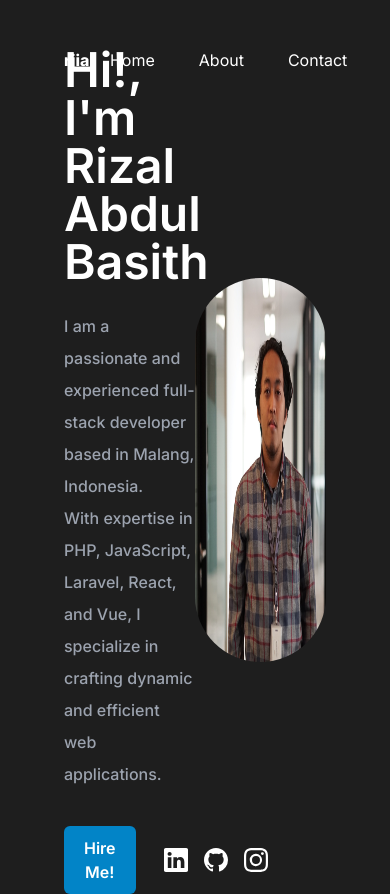
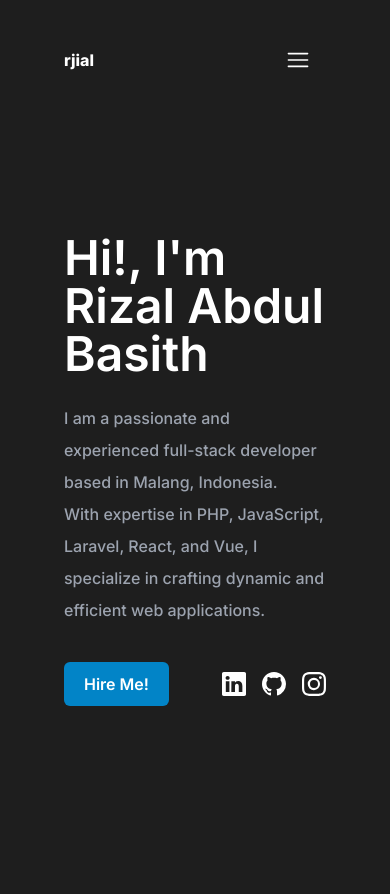
Before and after one commit to rjial/port-rjial, a Next.js app: page / in a window 390 px wide. After the commit the page ends 844 px from the top, so only its background shows below. Built offline with nearby package versions, Linux system fonts and the light colour scheme.

Commit message:
add responsive

```diff
--- a/app/page.tsx
+++ b/app/page.tsx
@@ -6,11 +6,11 @@ export default function Home() {
   return (
     <main className="">
       <div className='h-screen px-16 mx-auto pt-24 flex items-center justify-between'>
-        <div className='w-1/2'>
+        <div className='lg:w-1/2'>
           <h1 className='text-white font-semibold text-5xl mb-6'>Hi!, I'm Rizal Abdul Basith </h1>
           <h4 className='text-gray-400 font-medium leading-8'>I am a passionate and experienced full-stack developer based in Malang, Indonesia. </h4>
           <h4 className='text-gray-400 font-medium leading-8 mb-9'>With expertise in PHP, JavaScript, Laravel, React, and Vue, I specialize in crafting dynamic and efficient web applications.</h4>
-          <div className='flex items-center space-x-7'>
+          <div className='flex items-center space-x-7 justify-between lg:justify-normal'>
             <button className='px-5 py-2.5 bg-sky-600 rounded-md text-white font-semibold transition-colors hover:bg-sky-500 duration-100'>Hire Me!</button>
             <div className='flex items-center space-x-4'>
               <a target='_blank' href="https://www.linkedin.com/in/rjial/"><BsLinkedin className='text-2xl text-white hover:shadow-md hover:shadow-white/20 transition-shadow'/></a>
@@ -19,7 +19,7 @@ export default function Home() {
             </div>
           </div>
         </div>
-        <div>
+        <div className='hidden lg:block'>
           <Image src={dp} alt="display picture" priority={false} loading='lazy' className='h-96 w-96 rounded-full' unoptimized={true} />
         </div>
       </div>
--- a/components/common/Navbar.tsx
+++ b/components/common/Navbar.tsx
@@ -1,14 +1,33 @@
+'use client'
+
 import Link from "next/link"
+import { useState } from "react"
+import { RxHamburgerMenu } from 'react-icons/rx'
 
 export default () => {
+  const [showNav, setShowNav] = useState<boolean>(false);
   return (
     <div className="fixed w-full">
       <div className="flex justify-between px-16 py-10 items-center ">
         <h1 className="text-white font-extrabold">rjial</h1>
-        <div className="flex justify-between space-x-3 text-white">
+        <div className="lg:flex lg:justify-between space-x-3 text-white hidden">
           <Link href="/"><div className="py-2 px-4 hover:bg-white/10 rounded-md transition ease-in-out">Home</div></Link>
           <Link href="/about"><div className="py-2 px-4 hover:bg-white/10 rounded-md transition ease-in-out">About</div></Link>
           <Link href="/contact"><div className="py-2 px-4 hover:bg-white/10 rounded-md transition ease-in-out">Contact</div></Link>
+        </div>
+        <div className="block lg:hidden relative">
+          <button onClick={() => setShowNav(!showNav)} className="py-2 px-4 z-50  text-white hover:bg-white/10 rounded-md transition ease-in-out ">
+            <RxHamburgerMenu className="text-white text-2xl" />
+          </button>
+
+          {showNav ? <><div onClick={() => setShowNav(!showNav)} className="absolute w-screen h-screen -right-16 -top-10 z-30">
+          </div><div className="absolute bottom-120 w-screen -right-16 mt-3 z-40">
+            <div className="bg-[#1e1e1e] outline outline-1 outline-zinc-800 mx-16 p-4 rounded-md text-white flex flex-col space-y-3">
+              <Link onClick={() => setShowNav(!showNav)} href="/" className="py-2 px-4 hover:bg-white/10 rounded-md transition ease-in-out">Home</Link>
+              <Link onClick={() => setShowNav(!showNav)} href="/about" className="py-2 px-4 hover:bg-white/10 rounded-md transition ease-in-out">About</Link>
+              <Link onClick={() => setShowNav(!showNav)} href="/contact" className="py-2 px-4 hover:bg-white/10 rounded-md transition ease-in-out">Contact</Link>
+            </div>
+          </div></> : <></>}
         </div>
       </div>
     </div>
```
